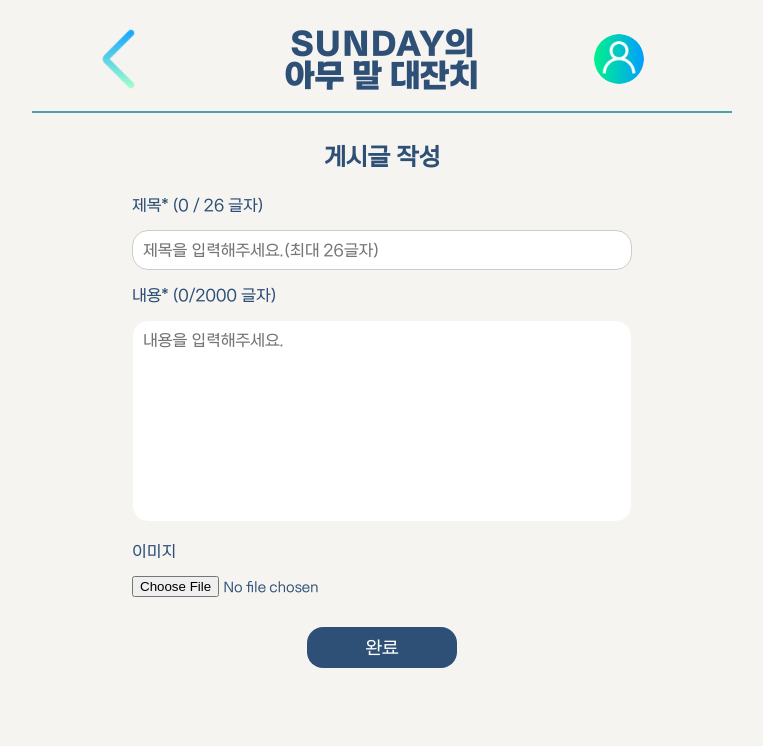
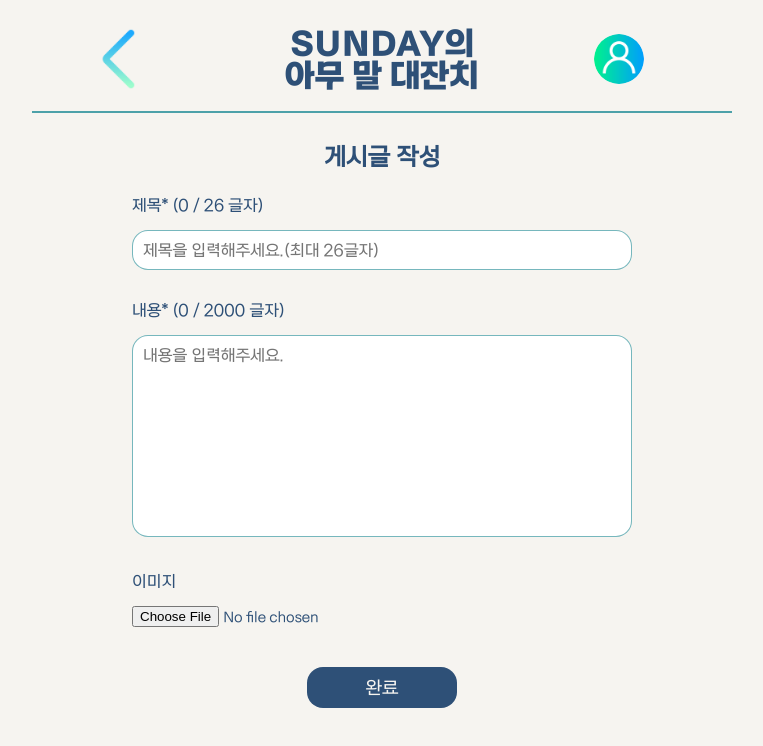
Before and after one commit to 100-hours-a-week/2-sunday-ahn-community-fe-react, a React (Create React App) app: page /writePost in a window 1280 px wide. Shown: the top 746 px of the page, without its empty margins (258-1021 px from the left). Built offline with nearby package versions, Linux system fonts and the light colour scheme; sample sign-in values are in the browser's storage; the HTML template or start-up script is replaced by a standard one.

Commit message:
feature: 게시물등록기능 구현

```diff
--- a/src/components/Post.js
+++ b/src/components/Post.js
@@ -1,5 +1,5 @@
 import "./css/Post.css";
-import sampleImage from "../assets/sample.png";
+import sampleImage from "../assets/user.png";
 import {formatDateToCustomFormat} from "../utils/formatDate";
 
 
--- a/src/components/PostForm.js
+++ b/src/components/PostForm.js
@@ -1,12 +1,26 @@
 import React, { useState } from "react";
 import "../components/css/PostForm.css";
-const PostForm = () => {
+
+const PostForm = ({ onSubmit }) => {
     const [file, setFile] = useState(null);
-    const [errorMessage, setErrorMessage] = useState("");
     const [title, setTitle] = useState("");
     const [content, setContent] = useState("");
+    const [errorMessage, setErrorMessage] = useState("");
     const maxLength = 2000; // 내용 글자수 최대 제한
 
+    // 제목 변경 핸들러
+    const handleTitleChange = (event) => {
+        setTitle(event.target.value);
+    };
+
+    // 내용 변경 핸들러
+    const handleContentChange = (event) => {
+        if (event.target.value.length <= maxLength) {
+            setContent(event.target.value);
+        }
+    };
+
+    // 파일 변경 핸들러
     const handleFileChange = (event) => {
         const selectedFile = event.target.files[0];
         if (selectedFile) {
@@ -14,27 +28,26 @@ const PostForm = () => {
             setErrorMessage(""); // 에러 메시지 초기화
         } else {
             setFile(null);
-            setErrorMessage("*이미지를 선택해주세요.");
         }
     };
 
-    const handleTitleChange = (event) => {
-        setTitle(event.target.value);
-    };
+    // 폼 제출 핸들러
+    const handleSubmit = (event) => {
+        event.preventDefault();
 
-    const handleContentChange = (event) => {
-        if (event.target.value.length <= maxLength) {
-            setContent(event.target.value);
+        if (!title.trim() || !content.trim()) {
+            setErrorMessage("*제목과 내용을 모두 입력해주세요.");
+            return;
         }
+
+        onSubmit({ title, content, file });
     };
 
     return (
-        <div className="postFormBox">
+        <form className="postFormBox" onSubmit={handleSubmit}>
             <div className="postFormContent">
-
                 <div className="charCount">
                     <p>제목* ({title.length} / 26 글자)</p>
-
                 </div>
                 <input
                     type="text"
@@ -46,19 +59,18 @@ const PostForm = () => {
                     onChange={handleTitleChange}
                     required
                 />
-
             </div>
             <div className="postFormContent">
-                <p>내용* ({content.length}/{maxLength} 글자)</p> {/* 글자수 표시 */}
+                <p>내용* ({content.length} / {maxLength} 글자)</p>
                 <textarea
                     id="content"
                     name="content"
                     placeholder="내용을 입력해주세요."
                     rows="10"
                     value={content}
-                    onChange={handleContentChange} // 글자수 제한 처리
+                    onChange={handleContentChange}
                     required
-                ></textarea>
+                />
             </div>
             <div className="postFormContent">
                 {errorMessage && <div id="errorMessage" className="error">{errorMessage}</div>}
@@ -67,10 +79,13 @@ const PostForm = () => {
                     type="file"
                     id="file"
                     accept="image/*"
-                    onChange={handleFileChange} // 파일 변경 시 처리
+                    onChange={handleFileChange}
                 />
             </div>
-        </div>
+            <div className="postFormContent" id="submitBnt">
+                <button type="submit" className="submitButton">완료</button>
+            </div>
+        </form>
     );
 };
 
--- a/src/components/ToggleProfile.js
+++ b/src/components/ToggleProfile.js
@@ -10,7 +10,6 @@ const ToggleProfile = ({ profileImage }) => {
     const handleToggleDropdown = () => {
         setIsDropdownVisible(!isDropdownVisible);
     };
-
     return (
         <div className="normalProfile">
             <div className="profileHeaderBox" onClick={handleToggleDropdown}>
--- a/src/components/css/PostForm.css
+++ b/src/components/css/PostForm.css
@@ -7,17 +7,25 @@
 }
 .postFormContent {
     width: 500px;
+    margin-bottom: 15px;
 }
+#submitBnt {
+    display: flex;
+    align-items: center;
+    justify-content: center;
+}
+
 .postFormContent input[type="text"], .postFormContent textarea{
     font-family: 'Pretendard';
     width: 100%;
     padding: 10px;
     font-size: 16px;
     color: #2E5077;
+    border: 1px solid #4da1a9c3;
     border-radius: 16px;
 }
 .postFormContent textarea{
-    border: 1px solid #F6F4F0;
+    border: 1px solid #4da1a9c3;
     resize: none; /* 크기 조정 비활성화 */
     box-sizing: border-box;
 }
--- a/src/pages/Posts.js
+++ b/src/pages/Posts.js
@@ -65,10 +65,8 @@ const Posts = () => {
                 navigate("/login"); // 세션 정보가 없으면 로그인 페이지로 이동
             }
         };
-
         loadData();
     }, []);
-
     return(
         <div className="postsBox">
                 <Lottie
--- a/src/pages/ViewPost.js
+++ b/src/pages/ViewPost.js
@@ -16,7 +16,6 @@ const ViewPost = () => {
 
     const location = useLocation();
     const postId = new URLSearchParams(location.search).get("postId");
-    console.log("포스트아이디", postId);
 
     const [user, setUser] = useState(null); // 현재 사용자 정보
     const [post, setPost] = useState(null); // 게시물 정보
--- a/src/pages/WritePost.js
+++ b/src/pages/WritePost.js
@@ -1,11 +1,104 @@
-import React, { useState } from "react";
+import React, { useState, useEffect } from "react";
+import { useNavigate } from "react-router-dom";
 import BackButton from "../components/BackButton";
 import TitleHeader from "../components/TItleHeader";
 import ToggleProfile from "../components/ToggleProfile";
 import PostForm from "../components/PostForm";
 import "../styles/WritePost.css";
+import { fetchUserSession } from "../utils/session";
 
 const WritePost = () => {
+    const navigate = useNavigate();
+    const [user, setUser] = useState(null);
+
+    // 세션 정보 로드
+    useEffect(() => {
+        const loadData = async () => {
+            try {
+                const userData = await fetchUserSession();
+                setUser(userData);
+            } catch (error) {
+                console.error(error.message);
+                navigate("/login");
+            }
+        };
+        loadData();
+    }, []);
+
+    // 게시글 작성 처리
+    const handlePostSubmit = async ({ title, content, file }) => {
+        let imageUrl = "";
+
+        // 이미지 업로드 처리
+        if (file) {
+            const formData = new FormData();
+            formData.append("image", file);
+
+            try {
+                const presignedUrlResponse = await fetch("http://localhost:3000/posts/uploadPostImage", {
+                    method: "POST",
+                    headers: {
+                        "Content-Type": "application/json",
+                    },
+                    body: JSON.stringify({
+                        filename: file.name,
+                        contentType: file.type,
+                    }),
+                    credentials: "include",
+                });
+
+                if (!presignedUrlResponse.ok) throw new Error("Pre-signed URL 요청 실패");
+
+                const { presignedUrl, fileUrl } = await presignedUrlResponse.json();
+
+                // 2. Pre-signed URL로 이미지 업로드
+                const uploadResponse = await fetch(presignedUrl, {
+                    method: "PUT",
+                    body: file,
+                    headers: {
+                        "Content-Type": file.type, // 반드시 파일 타입 설정
+                    },
+                });
+
+                if (!uploadResponse.ok) throw new Error("이미지 업로드 실패");
+
+                imageUrl = fileUrl; // 업로드된 파일의 URL 저장
+            } catch (error) {
+                console.error("이미지 업로드 오류:", error);
+                alert("이미지 업로드에 실패했습니다.");
+                return;
+            }
+        }
+
+        // 게시글 작성 요청
+        try {
+            const postData = {
+                userId: user.userId,
+                title,
+                content,
+                imageUrl,
+            };
+
+            const response = await fetch("http://localhost:3000/posts", {
+                method: "POST",
+                headers: { "Content-Type": "application/json" },
+                body: JSON.stringify(postData),
+                credentials: "include",
+            });
+
+            if (response.ok) {
+                alert("게시글 작성 완료!");
+                navigate("/posts");
+            } else {
+                const errorData = await response.json();
+                console.error("게시글 작성 실패:", errorData.message);
+                alert("게시글 작성에 실패했습니다. 다시 시도해주세요.");
+            }
+        } catch (error) {
+            console.error("게시글 작성 오류:", error);
+            alert("서버 오류가 발생했습니다. 다시 시도해주세요.");
+        }
+    };
 
     return (
         <div className="writePostbox">
@@ -13,16 +106,13 @@ const WritePost = () => {
                 <div className="postsHeader">
                     <BackButton />
                     <TitleHeader />
-                    <ToggleProfile />
+                    <ToggleProfile profileImage={user?.profileImage} />
                 </div>
             </div>
             <main>
                 <h5><strong>게시글 작성</strong></h5>
                 <div className="inputText">
-                    <PostForm/>
-                </div>
-                <div className="writeBottom">
-                    <input type="submit" className="submitButton" value="완료" />
+                    <PostForm onSubmit={handlePostSubmit} />
                 </div>
             </main>
         </div>
--- a/src/pages/auth/Regist.js
+++ b/src/pages/auth/Regist.js
@@ -99,11 +99,10 @@ const Regist = () => {
                     method: "PUT",
                     headers: {
                         "Content-Type": formData.profileImage.type,
-                        "x-amz-acl": "public-read"
                     },
                     body: formData.profileImage,
                 });
-
+                console.log("빋은url:", presignedUrl);
                 profileImageUrl = fileUrl; // 업로드 완료 후 URL 저장
             } catch (error) {
                 console.error("프로필 이미지 업로드 실패:", error);
```
Also changed, not shown: src/components/FullPost.js (+9 -7 lines).
